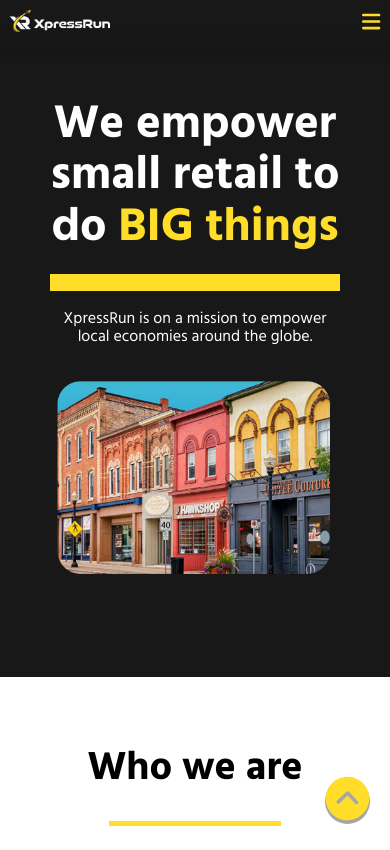
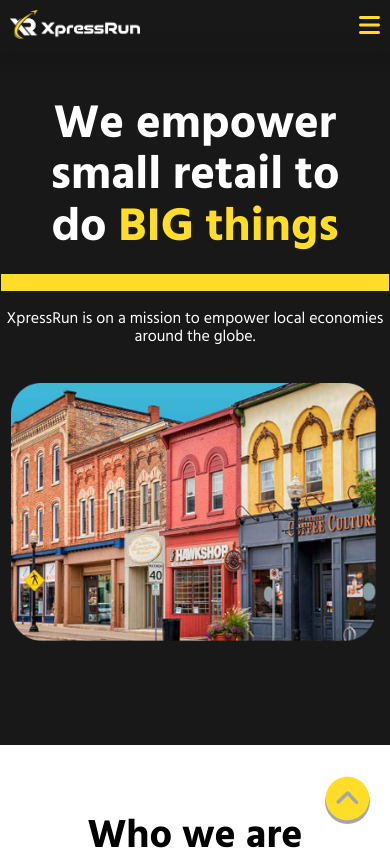
Before and after one commit to yoricky42/xpressrun_next_app, a Next.js app: page /about_us in a window 390 px wide. Shown: the top 850 px of the page. Built offline with nearby package versions, Linux system fonts and the light colour scheme.

Commit message:
basic next app

```diff
--- a/component/navbar/navbar.module.css
+++ b/component/navbar/navbar.module.css
@@ -239,9 +239,9 @@
 
 @media screen and (max-width: 499px) {
   .navbar_logo_type_content_inner_logo{
-    width: 100px;
+    width: 130px;
   }
   .fa_icon_type_navbar{
-    font-size: 21px;
+    font-size: 24px;
   }
 }
--- a/styles/globals.css
+++ b/styles/globals.css
@@ -54,14 +54,15 @@
 .paddingHomeCenter {
 	padding: 10px 150px !important;
   }
-@media screen and (max-width: 964px) {
-	.paddingHomeCenter {
-	  padding: 20px 0px !important;
-	}
-}
 
 @media screen and (max-width: 1085px) {
 	.paddingHomeCenter {
 	  padding: 20px 50px !important;
 	}
 }
+
+@media screen and (max-width: 964px) {
+	.paddingHomeCenter {
+	  padding: 20px 1px !important;
+	}
+}
```
